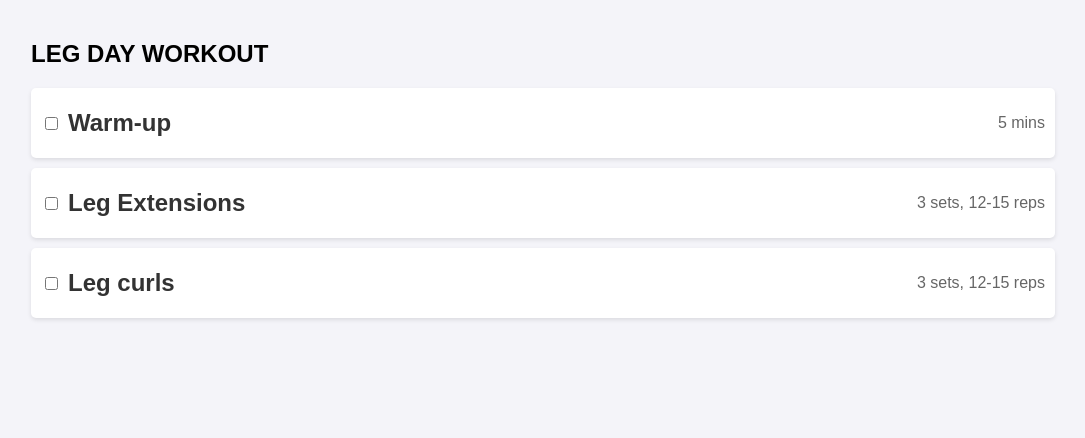
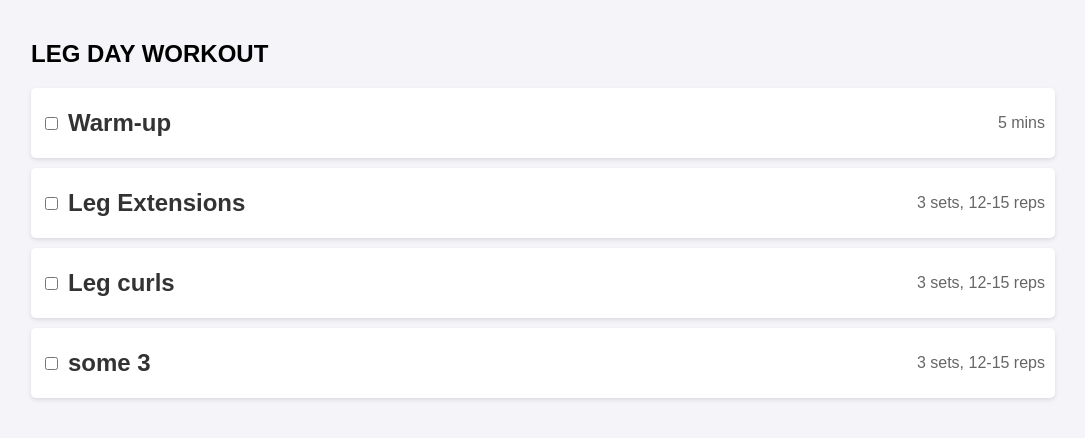
Before and after one commit to StylianosNicolaou/Workout, a plain HTML site: page index.html in a window 1280 px wide. Shown: the part 108-546 px from the top of the page, without its empty margins (97-1182 px from the left). Drawn offline with Linux system fonts and the light colour scheme.

Commit message:
new exercises

```diff
--- a/index.html
+++ b/index.html
@@ -73,6 +73,11 @@
           <h2>Leg curls</h2>
           <p>3 sets, 12-15 reps</p>
         </li>
+        <li class="exercise-item">
+            <input type="checkbox" id="plank" />
+            <h2>some 3</h2>
+            <p>3 sets, 12-15 reps</p>
+          </li>
       </ul>
     </div>
   </body>
```
